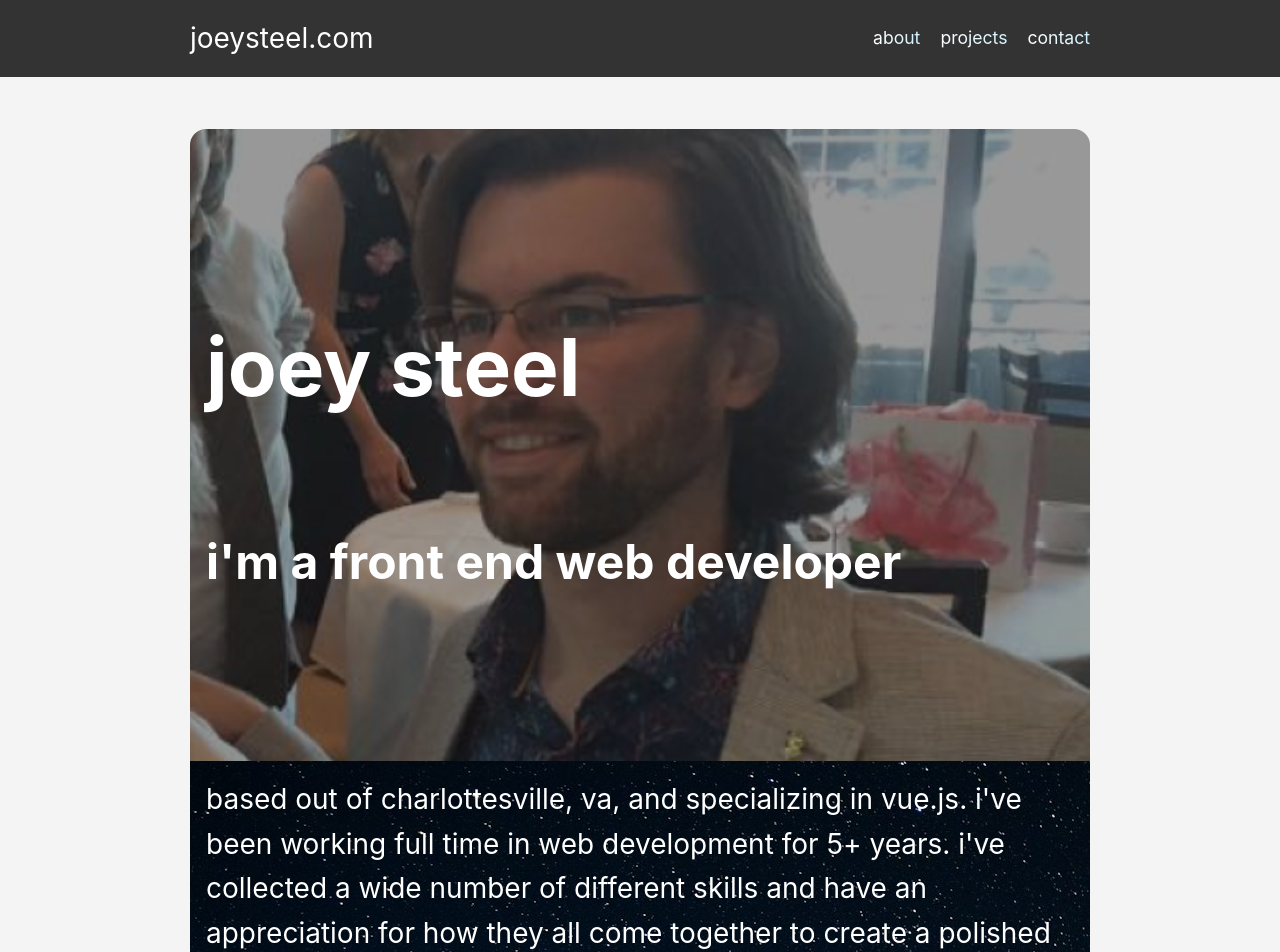
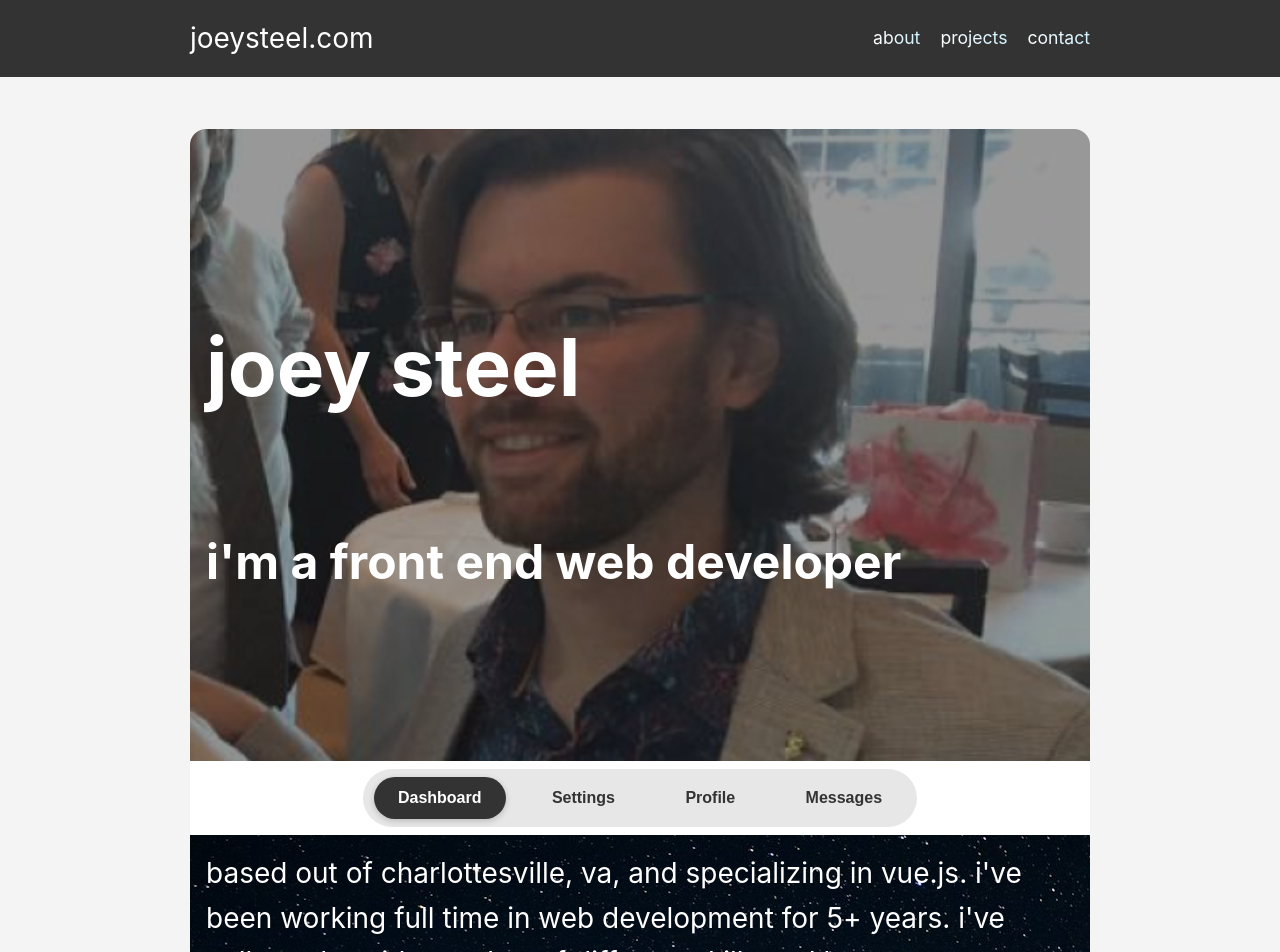
Before and after one commit to SteelMasterJ/2025-portfolio, a Vue app: page /about in a window 1280 px wide. Shown: the top 952 px of the page. Built offline with nearby package versions, Linux system fonts and the light colour scheme.

Commit message:
navslider

```diff
--- /dev/null
+++ b/src/components/NavSlider.vue
@@ -0,0 +1,84 @@
+<template>
+	<div class="nav-slider-component">
+		<nav class="nav-slider">
+			<div class="nav-slider-wrapper">
+				<button
+					v-for="item in navItems"
+					:key="item.id"
+					@click="setActiveComponent(item.id)"
+					:class="['nav-item', { active: activeComponent === item.id }]"
+				>
+					{{ item.name }}
+				</button>
+			</div>
+		</nav>
+	</div>
+</template>
+
+<script>
+import { ref } from "vue";
+export default {
+	setup() {
+		const navItems = ref([
+			{ id: "dashboard", name: "Dashboard" },
+			{ id: "settings", name: "Settings" },
+			{ id: "profile", name: "Profile" },
+			{ id: "messages", name: "Messages" },
+		]);
+
+		// The state variable that holds the ID of the currently active component.
+		const activeComponent = ref("dashboard");
+
+		// A method to update the activeComponent state when a nav button is clicked.
+		const setActiveComponent = (id) => {
+			activeComponent.value = id;
+		};
+
+		return {
+			navItems,
+			activeComponent,
+			setActiveComponent,
+		};
+	},
+};
+</script>
+
+<style lang="scss" scoped>
+@use "../assets/variables" as *;
+.nav-slider {
+	display: flex;
+	justify-content: center;
+	flex-wrap: nowrap;
+	overflow-x: auto;
+	gap: 0.5rem;
+	padding: 0.5rem;
+	background-color: $text-color;
+	-webkit-overflow-scrolling: touch;
+}
+.nav-slider-wrapper {
+	// padding: 0.5rem 0.6rem;
+	background-color: $text-lighter;
+	border-radius: 9999px;
+}
+.nav-item {
+	margin: 0.5rem 0.7rem;
+	padding: 0.75rem 1.5rem;
+	border-radius: 9999px;
+	cursor: pointer;
+	transition: all 0.4s ease-in-out;
+	border: 0;
+	color: $background-color;
+	white-space: nowrap;
+	background-color: $text-lighter;
+	font-size: 1rem;
+	font-weight: 600;
+}
+.nav-item:hover {
+	background-color: $text-color;
+}
+.nav-item.active {
+	background-color: $background-color;
+	color: $text-color;
+	box-shadow: 0 2px 6px rgba(0, 0, 0, 0.2);
+}
+</style>
--- a/src/views/AboutView.vue
+++ b/src/views/AboutView.vue
@@ -3,6 +3,7 @@
 		<h1>joey steel</h1>
 		<h2>i'm a front end web developer</h2>
 	</div>
+	<NavSlider />
 	<div class="lower-about">
 		<div>
 			based out of charlottesville, va, and specializing in vue.js. i've been working full time in
@@ -20,11 +21,11 @@
 	</div>
 </template>
 
-<script>
+<script setup>
 import { computed } from "vue";
+// Vue automatically registers the component for use in the template
+import NavSlider from "../components/NavSlider.vue";
 
-export default {
-	setup() {
 const yearsSince2020 = computed(() => {
 	// Define the past date (April 1, 2020)
 	const pastDate = new Date("2020-04-01");
@@ -40,13 +41,6 @@ export default {
 	// Return the number of years, rounded down
 	return Math.floor(years);
 });
-
-		// Expose the computed property to the template
-		return {
-			yearsSince2020,
-		};
-	},
-};
 </script>
 
 <style lang="scss" scoped>
```
Lines whose indentation alone changed are shown as unchanged.
